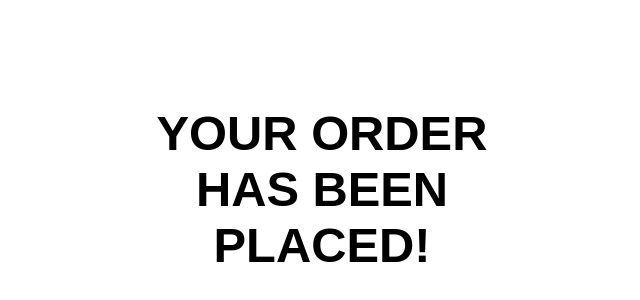
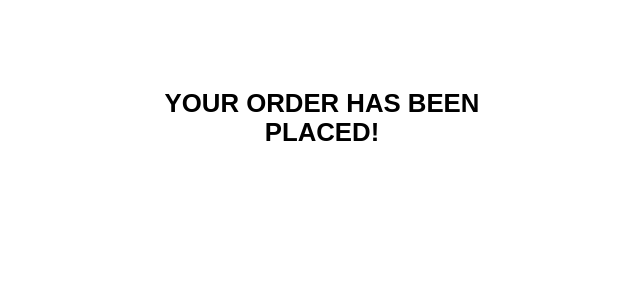
Before and after one commit to wangsha8/wangsha8.github.io, a plain HTML site: page confirm.html in a window 1280 px wide. Shown: the part 228-528 px from the top of the page, without its empty margins (318-958 px from the left). Drawn offline with Linux system fonts and the light colour scheme.

Commit message:
revision

```diff
--- a/confirm.html
+++ b/confirm.html
@@ -25,7 +25,7 @@
     </style>
     <style>
         html * {
-            font-size: 1.25em !important;
+            font-size: 1.1em !important;
             color: #000 !important;
             font-family: Arial !important;
         }
```
